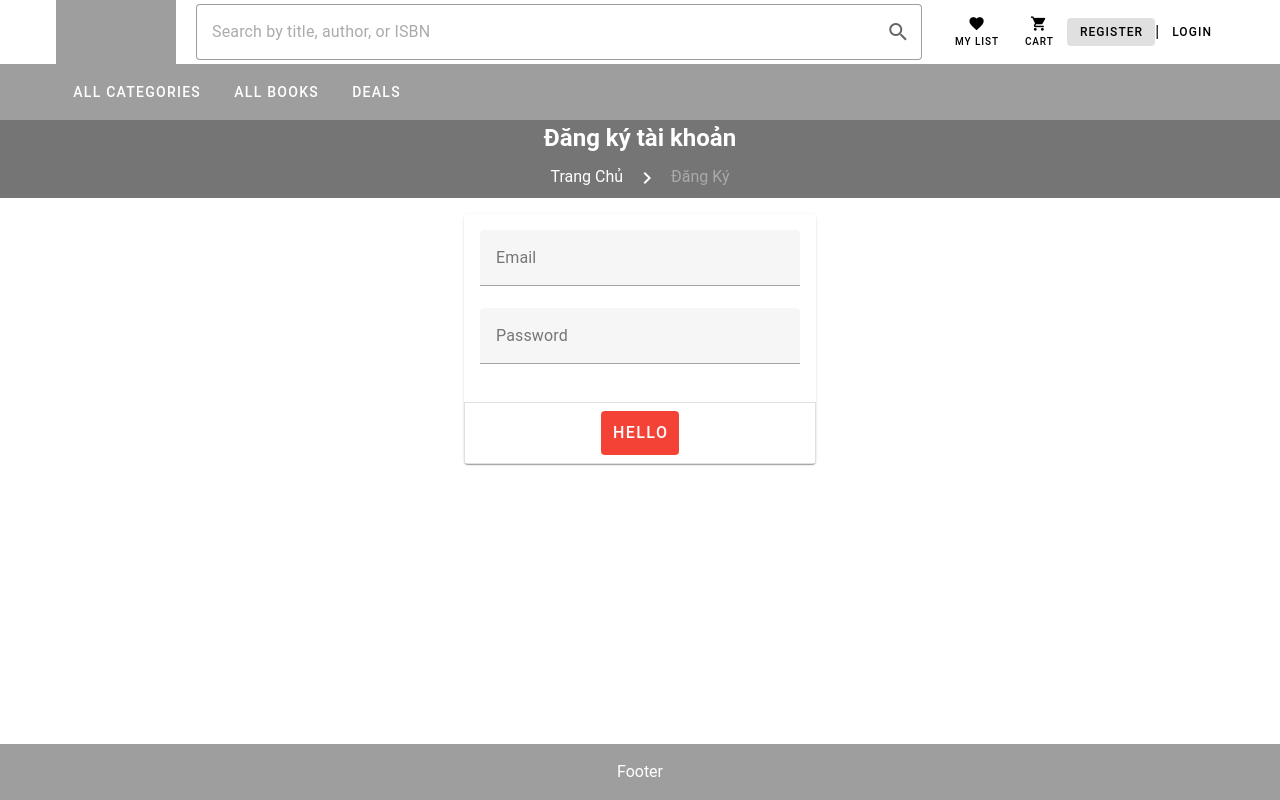
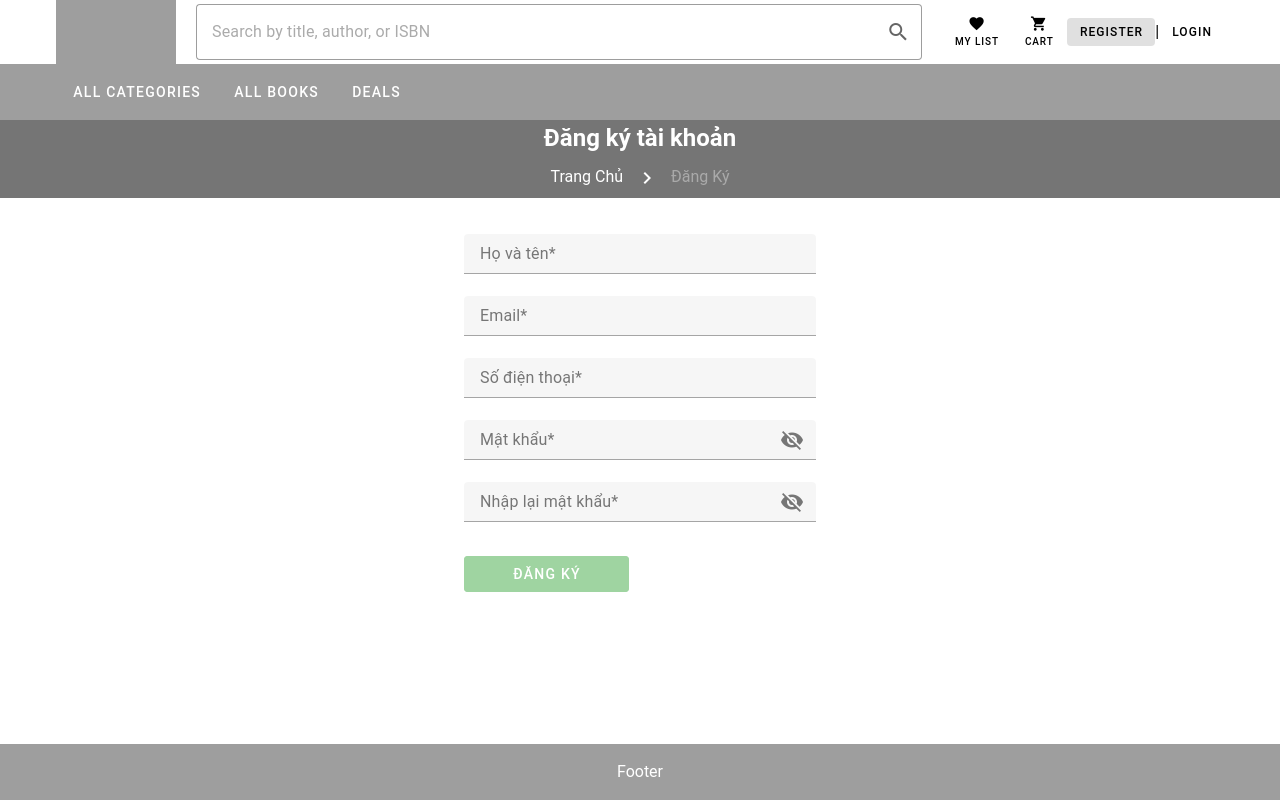
Before and after one commit to B5u2423/Bookstore-Website, a Vue app in the folder bookstore/src/fe/: page /register in a window 1280 px wide. Built offline with nearby package versions, Linux system fonts and the light colour scheme; grey boxes are pictures that could not be loaded.

Commit message:
add new views

```diff
--- /dev/null
+++ b/bookstore/src/fe/src/utils/validationRules.js
@@ -0,0 +1,43 @@
+export const nameRules = [
+  (value) => {
+    if (value) return true
+    return 'Name is required.'
+  },
+  value => {
+    if (value?.length <= 255) return true
+    return 'Name must be less than 255 characters.'
+  },
+]
+export const emailRules = [
+  value => {
+    if (value) return true
+    return 'E-mail is required.'
+  },
+  value => {
+    if (/.+@.+\..+/.test(value)) return true
+
+    return 'E-mail must be valid.'
+  },
+]
+
+export const phoneRules = [
+  value => {
+    if (value) return true
+    return 'Phone number is required'
+  },
+  value => {
+    if (/\d{7,15}/.test(value)) return true
+    return 'Invalid phone number'
+  }
+]
+
+export const passwordRules = [
+  value => {
+    if (value) return true
+    return 'Password is required'
+  },
+  value => {
+    if (value?.length >= 8) return true
+    return 'Password should be at least 8 characters'
+  }
+]
--- a/bookstore/src/fe/src/views/AdminLoginView.vue
+++ b/bookstore/src/fe/src/views/AdminLoginView.vue
@@ -2,5 +2,25 @@
 </script>
 
 <template>
-  <h1>Admin Login Page</h1>
+  <v-form class="my-5" v-model="form">
+    <v-container width="30%">
+      <v-text-field
+        label="Email*"
+        required
+        density="compact"
+      ></v-text-field>
+
+      <v-text-field
+        :append-inner-icon="showPassword ? 'mdi-eye' : 'mdi-eye-off'"
+        label="Mật khẩu*"
+        required
+        @click:append-inner="showPassword = !showPassword"
+        density="compact"
+      ></v-text-field>
+
+      <v-btn color="success"
+      class="px-12 mt-3"
+      >Đăng nhập</v-btn>
+    </v-container>
+  </v-form>
 </template>
--- a/bookstore/src/fe/src/views/UserLoginView.vue
+++ b/bookstore/src/fe/src/views/UserLoginView.vue
@@ -1,5 +1,6 @@
 <script setup>
 import CommonLayout from '@/components/CommonLayout.vue';
+import { ref, reactive } from 'vue';
 
 const prop = {
   name: 'Đăng nhập tài khoản',
@@ -8,21 +9,42 @@ const prop = {
     { title: 'Đăng Nhập', disabled: true, href: '/login' }
   ]
 }
+
+const showPassword = ref(false)
+const user = reactive({
+  email: '',
+  passwordd: ''
+})
+const form = ref(false)
+
 </script>
 
 <template>
   <CommonLayout :prop="prop">
-    <v-container width="30%">
-      <v-card>
-        <v-card-text>
-          <v-text-field label="Email"></v-text-field>
-          <v-text-field label="Password"></v-text-field>
-        </v-card-text>
+    <v-form class="my-5" v-model="form">
+      <v-container width="30%">
+        <v-text-field
+          v-model="user.email"
+          label="Email*"
+          required
+          density="compact"
+        ></v-text-field>
 
-        <v-card-actions class="justify-center border">
-          <v-btn primary size="large" class="bg-red">Hello</v-btn>
-        </v-card-actions>
-      </v-card>
-    </v-container>
+        <v-text-field
+          v-model="user.password"
+          :type="showPassword ? 'text' : 'password'"
+          :append-inner-icon="showPassword ? 'mdi-eye' : 'mdi-eye-off'"
+          label="Mật khẩu*"
+          required
+          @click:append-inner="showPassword = !showPassword"
+          density="compact"
+        ></v-text-field>
+
+        <v-btn color="success"
+        class="px-12 mt-3"
+        :disabled="!form"
+        >Đăng nhập</v-btn>
+      </v-container>
+    </v-form>
   </CommonLayout>
 </template>
--- a/bookstore/src/fe/src/views/UserRegisterView.vue
+++ b/bookstore/src/fe/src/views/UserRegisterView.vue
@@ -1,5 +1,7 @@
 <script setup>
 import CommonLayout from '@/components/CommonLayout.vue';
+import { reactive, ref } from 'vue';
+import { emailRules, nameRules, phoneRules, passwordRules } from '@/utils/validationRules';
 
 const prop = {
   name: 'Đăng ký tài khoản',
@@ -8,21 +10,90 @@ const prop = {
     { title: 'Đăng Ký', disabled: true, href: '/register' }
   ]
 }
+
+const form = ref(false)
+const showPassword1 = ref(false)
+const showPassword2 = ref(false)
+const passwordRetype = ref('')
+
+// User inputs
+const user = reactive({
+  name: '',
+  email: '',
+  phone: '',
+  password: ''
+})
+
+// Validations retype password
+const retypePasswordRules = [
+  value => {
+    if (value) return true
+    return 'Please retype password'
+  },
+  value => {
+    if (value === user.password) return true
+    return 'The string MUST match previously typed password'
+  }
+]
 </script>
 
 <template>
   <CommonLayout :prop="prop">
-    <v-container width="30%">
-      <v-card>
-        <v-card-text>
-          <v-text-field label="Email"></v-text-field>
-          <v-text-field label="Password"></v-text-field>
-        </v-card-text>
+    <v-form class="my-5" v-model="form">
+      <v-container width="30%">
+        <v-text-field
+          v-model="user.name"
+          :rules="nameRules"
+          :counter="255"
+          label="Họ và tên*"
+          required
+          density="compact"
+        ></v-text-field>
 
-        <v-card-actions class="justify-center border">
-          <v-btn primary size="large" class="bg-red">Hello</v-btn>
-        </v-card-actions>
-      </v-card>
-    </v-container>
+        <v-text-field
+          v-model="user.email"
+          :rules="emailRules"
+          label="Email*"
+          required
+          density="compact"
+        ></v-text-field>
+
+        <v-text-field
+          v-model="user.phone"
+          :rules="phoneRules"
+          label="Số điện thoại*"
+          required
+          density="compact"
+        ></v-text-field>
+
+        <v-text-field
+          v-model="user.password"
+          :type="showPassword1 ? 'text' : 'password'"
+          :append-inner-icon="showPassword1 ? 'mdi-eye' : 'mdi-eye-off'"
+          label="Mật khẩu*"
+          :rules="passwordRules"
+          required
+          @click:append-inner="showPassword1 = !showPassword1"
+          density="compact"
+        ></v-text-field>
+
+        <v-text-field
+          v-model="user.passwordRetype"
+          :type="showPassword2 ? 'text' : 'password'"
+          :append-inner-icon="showPassword2 ? 'mdi-eye' : 'mdi-eye-off'"
+          label="Nhập lại mật khẩu*"
+          :rules="retypePasswordRules"
+          required
+          @click:append-inner="showPassword2 = !showPassword2"
+          density="compact"
+        ></v-text-field>
+
+        <v-btn color="success"
+        class="px-12 mt-3"
+        :disabled="!form && (passwordRetype === user.password)"
+        >Đăng ký</v-btn>
+      </v-container>
+    </v-form>
+  {{ user.name }}
   </CommonLayout>
 </template>
```
